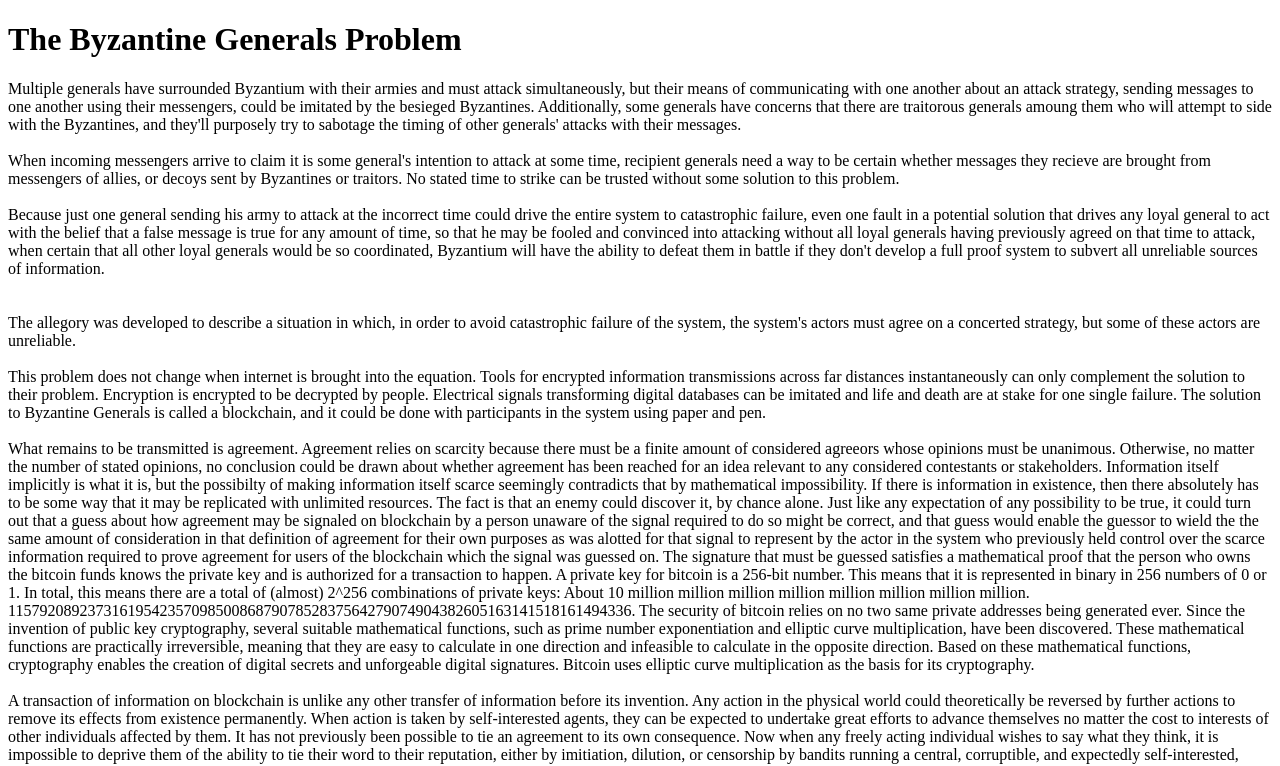
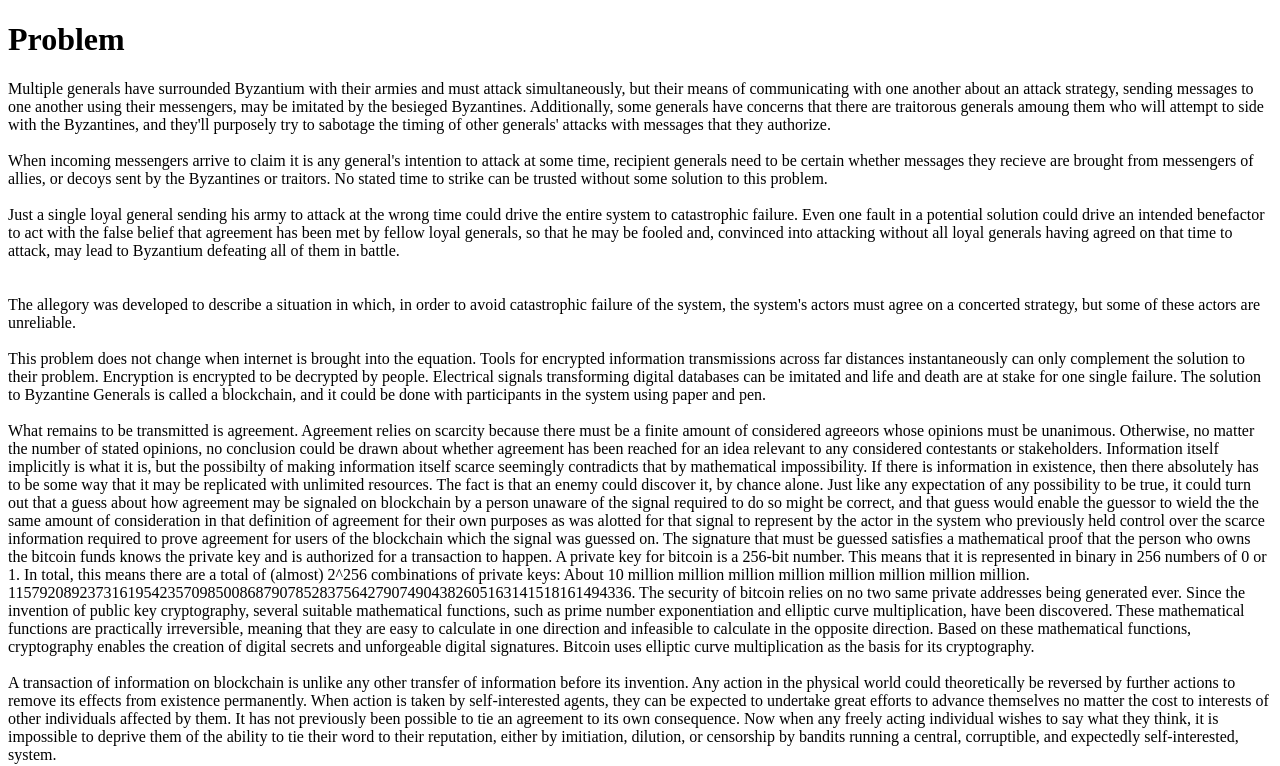
Before and after one commit to pinballwizrd/pinballwizrd.github.io, a plain HTML site: page index.html in a window 1280 px wide. Shown: the top 766 px of the page. Drawn offline with Linux system fonts and the light colour scheme.

Commit message:
Update index.html

```diff
--- a/index.html
+++ b/index.html
@@ -3,20 +3,19 @@
 <body>
 
 
-<h1>The Byzantine Generals Problem</h1>
+<h1>Problem</h1>
 <p>Multiple generals have surrounded Byzantium with their armies and must attack simultaneously, but their means of communicating with one another about an attack
-  strategy, sending messages to one another using their messengers, could be imitated by the besieged Byzantines. Additionally, some generals have concerns that
+  strategy, sending messages to one another using their messengers, may be imitated by the besieged Byzantines. Additionally, some generals have concerns that
   there are traitorous generals amoung them who will attempt to side with the Byzantines, and they'll purposely try to sabotage the timing of other generals' attacks
-  with their messages. <br> <br>
+  with messages that they authorize. <br> <br>
 
-  When incoming messengers arrive to claim it is some general's intention to attack at some time, recipient generals need a way to be certain whether messages they recieve
-  are brought from messengers of allies, or decoys sent by Byzantines or traitors. No stated time to strike can be trusted without some solution to this problem.
+  When incoming messengers arrive to claim it is any general's intention to attack at some time, recipient generals need to be certain whether messages they recieve
+  are brought from messengers of allies, or decoys sent by the Byzantines or traitors. No stated time to strike can be trusted without some solution to this problem.
   <br> <br>
 
-  Because just one general sending his army to attack at the incorrect time could drive the entire system to catastrophic failure, even one fault in a potential
-  solution that drives any loyal general to act with the belief that a false message is true for any amount of time, so that he may be fooled and convinced into
-  attacking without all loyal generals having previously agreed on that time to attack, when certain that all other loyal generals would be so coordinated, Byzantium
-  will have the ability to defeat them in battle if they don't develop a full proof system to subvert all unreliable sources of information.
+  Just a single loyal general sending his army to attack at the wrong time could drive the entire system to catastrophic failure. Even one fault in a potential solution
+  could drive an intended benefactor to act with the false belief that agreement has been met by fellow loyal generals, so that he may be fooled and, convinced into
+  attacking without all loyal generals having agreed on that time to attack, may lead to Byzantium defeating all of them in battle.
  <br> <br> <br>
 
 
```
